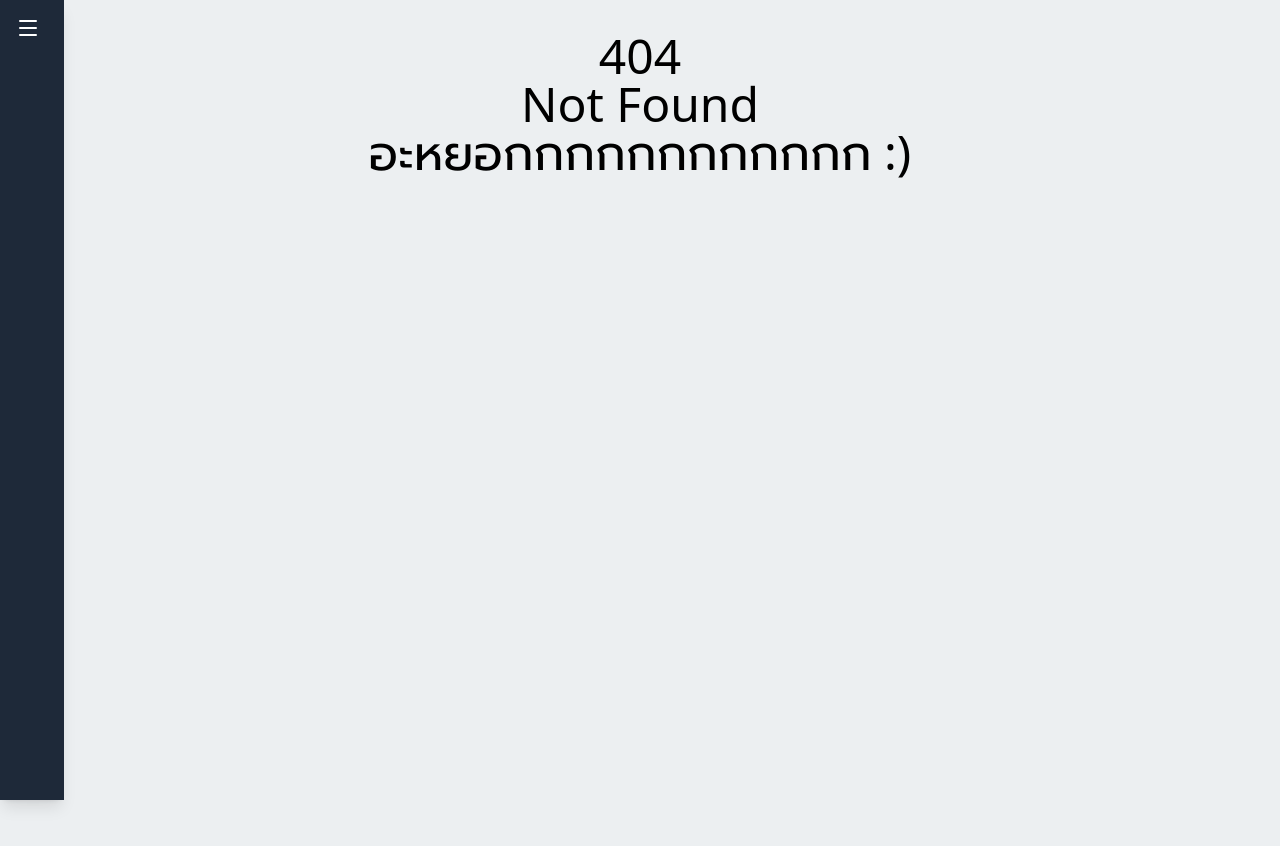
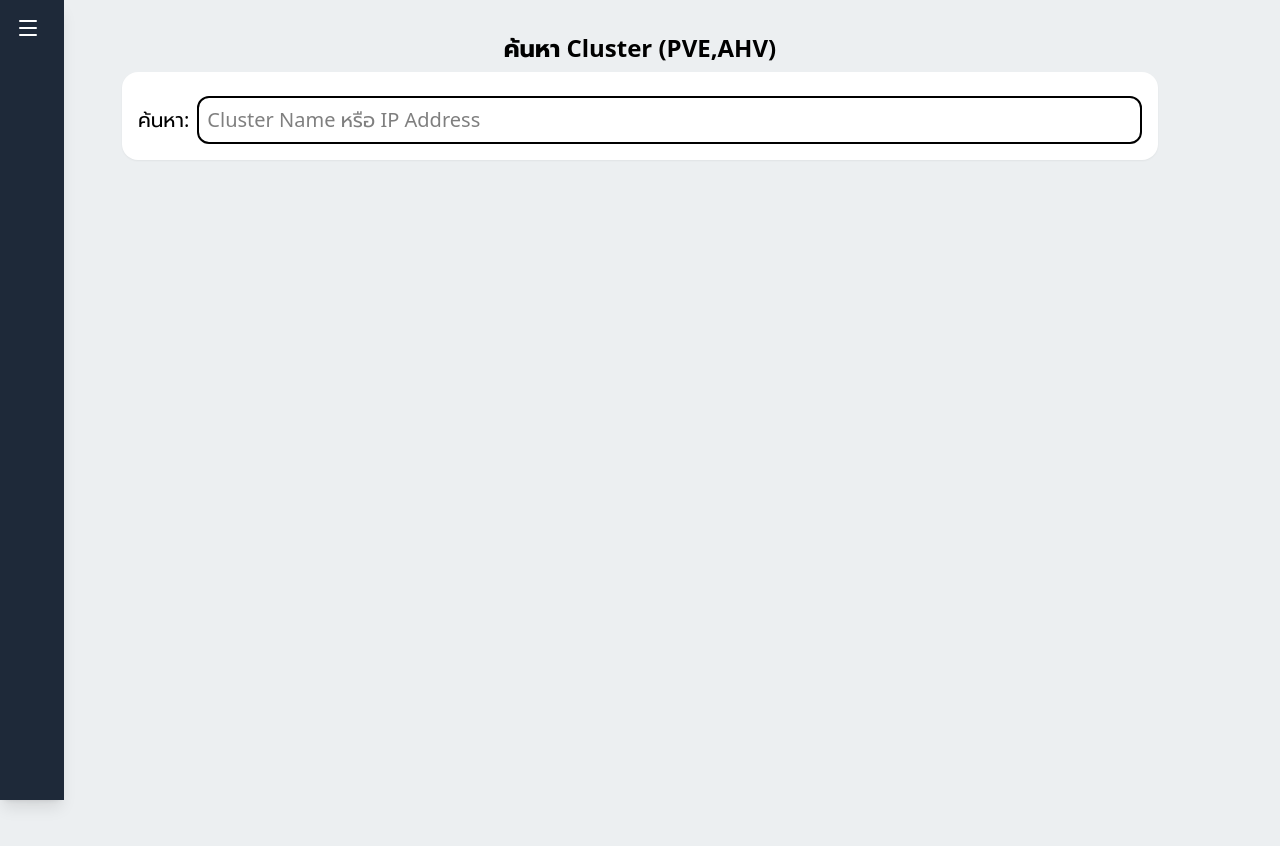
Before and after one commit to JASDA0000/Tools-Provision, a Vue app: page / in a window 1280 px wide. Before the commit this address had no page. Shown: the top 846 px of the page. Built offline with nearby package versions, Linux system fonts and the light colour scheme.

Commit message:
Update Cluster

```diff
--- a/package.json
+++ b/package.json
@@ -1,7 +1,7 @@
 {
   "name": "tools-provision",
   "private": true,
-  "version": "0.0.0",
+  "version": "0.0.1",
   "type": "module",
   "scripts": {
     "dev": "vite",
--- /dev/null
+++ b/src/components/Card.vue
@@ -0,0 +1,9 @@
+<script setup>
+
+</script>
+
+<template>
+ <div class="bg-[#fff] text-black p-4 shadow-xs rounded-2xl w-full mt-2">
+      <slot/>
+      </div>
+</template>
--- a/src/views/Home.vue
+++ b/src/views/Home.vue
@@ -1,11 +1,22 @@
 <script setup>
+import Card from '../components/Card.vue';
+import { ref } from 'vue'
 
+const inputs = ref(['']) // ✅ ต้องมี state สำหรับ v-for
 </script>
 
 <template>
   <div>
-    <p class="text-5xl">404</p>
-    <p class="text-5xl">Not Found</p>
-    <p class="text-5xl">อะหยอกกกกกกกกกกกก :)</p>
+    <p class="text-2xl font-bold">ค้นหา Cluster (PVE,AHV)</p>
+    <Card>
+      <div v-for="(item, index) in inputs" :key="index" class="flex items-center gap-2 mt-2">
+        <label class="text-xl">ค้นหา:</label>
+        <input
+          v-model="inputs[index]"
+          class="bg-white rounded-xl text-black text-xl p-2 w-full border-2"
+          placeholder="Cluster Name หรือ IP Address"
+        />
+      </div>
+    </Card>
   </div>
 </template>
--- a/src/views/MailsendSale.vue
+++ b/src/views/MailsendSale.vue
@@ -15,6 +15,8 @@ const selectTypeDoc = ref('') // 'poc' | 'newservice' | 'change' | ''
 const messageShow = {
   poc: `<p class="text-black">เรียน ทีม </p>
     <p class="ml-[32px]">ทางทีมดำเนินการสร้างเครื่องและจัดส่งให้ลูกค้าเรียบร้อยแล้ว โดยมีรายละเอียดดังนี้ครับ</p>`,
+    test : `<p class="text-black">เรียน ทีม </p>
+    <p class="ml-[32px]">ทางทีม Cloud ดำเนินการตรวจสอบ Spec VM ตรงกับเอกสาร โดยมีรายละเอียดดังนี้ครับ</p>`,
   newservice: `<p class="text-black">เรียน ทีม </p>
     <p class="ml-[32px]">
      ทางทีมดำเนินการย้าย Zone จาก POC เป็น PRD เรียบร้อยแล้ว โดยมีรายละเอียดดังนี้ครับ อ้างอิง SO/POC-xxxxxx</p>`,
@@ -28,6 +30,7 @@ const messageShow = {
 
 const detailImages = {
   poc: `<p class="text-red-500">POC รูปหน้าเครื่อง รูปถึง รูป zabbix รูป smartup รูป crowdstrike</p>`,
+  test: `<p class="text-red-500">TEST รูปหน้าเครื่อง รูปถัง Backup </p>`,
   newservice: `<p class="text-red-500">NEWSERVICE IMAGES</p>`,
   change_renew: `<p class="text-red-500">CHANGE IMAGES</p>`,
   renew_and_change: `<p class="text-red-500">CHANGE IMAGES</p>`
@@ -102,6 +105,7 @@ async function fetchData() {
         <select v-model="selectTypeDoc" class="text-black bg-white border-2 rounded-xl p-2">
           <option value="">กรุณาเลือก</option>
           <option value="poc">POC</option>
+          <option value="test">ต่อ Test</option>
           <option value="newservice">New Service</option>
           <option value="change_renew">Change / Renew</option>
           <option value="renew_and_change">Renew & Change</option>
```
Also changed, not shown: 1 other file (tests, documents, lock files or other folders).
